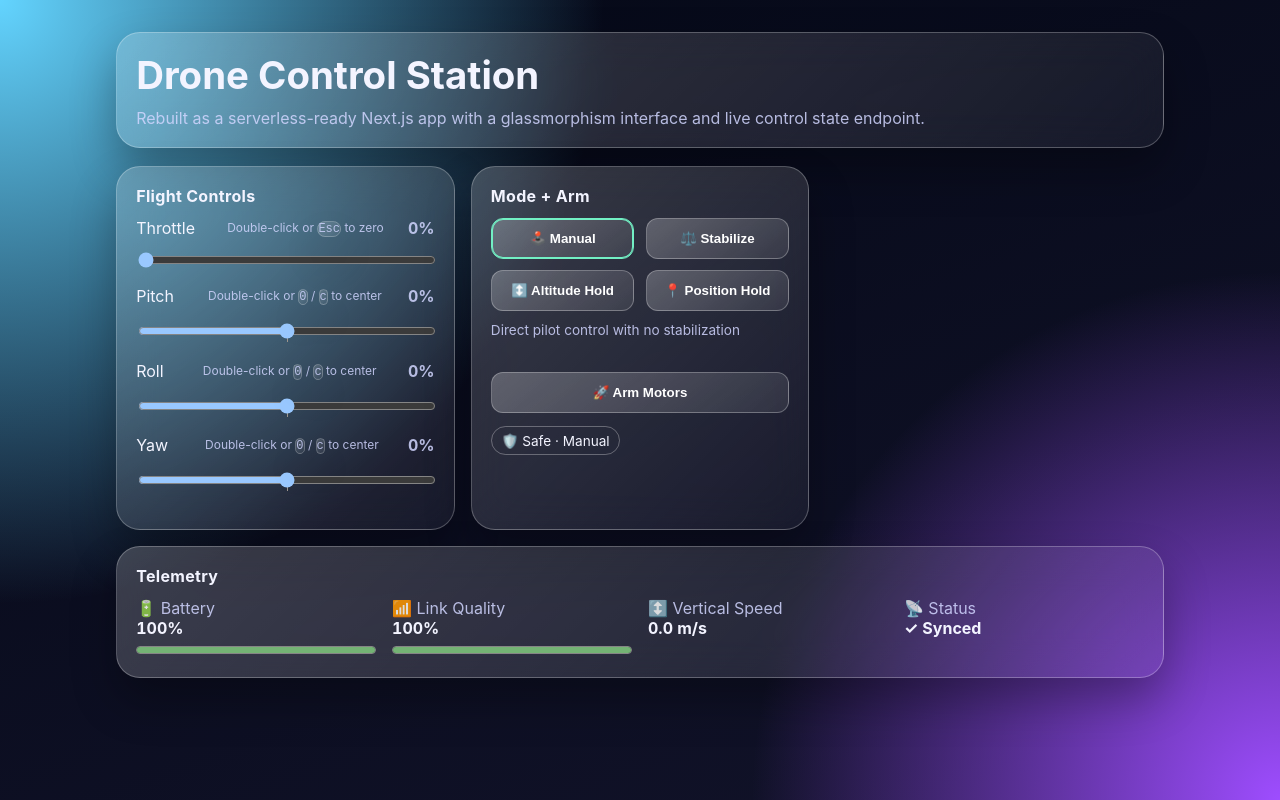
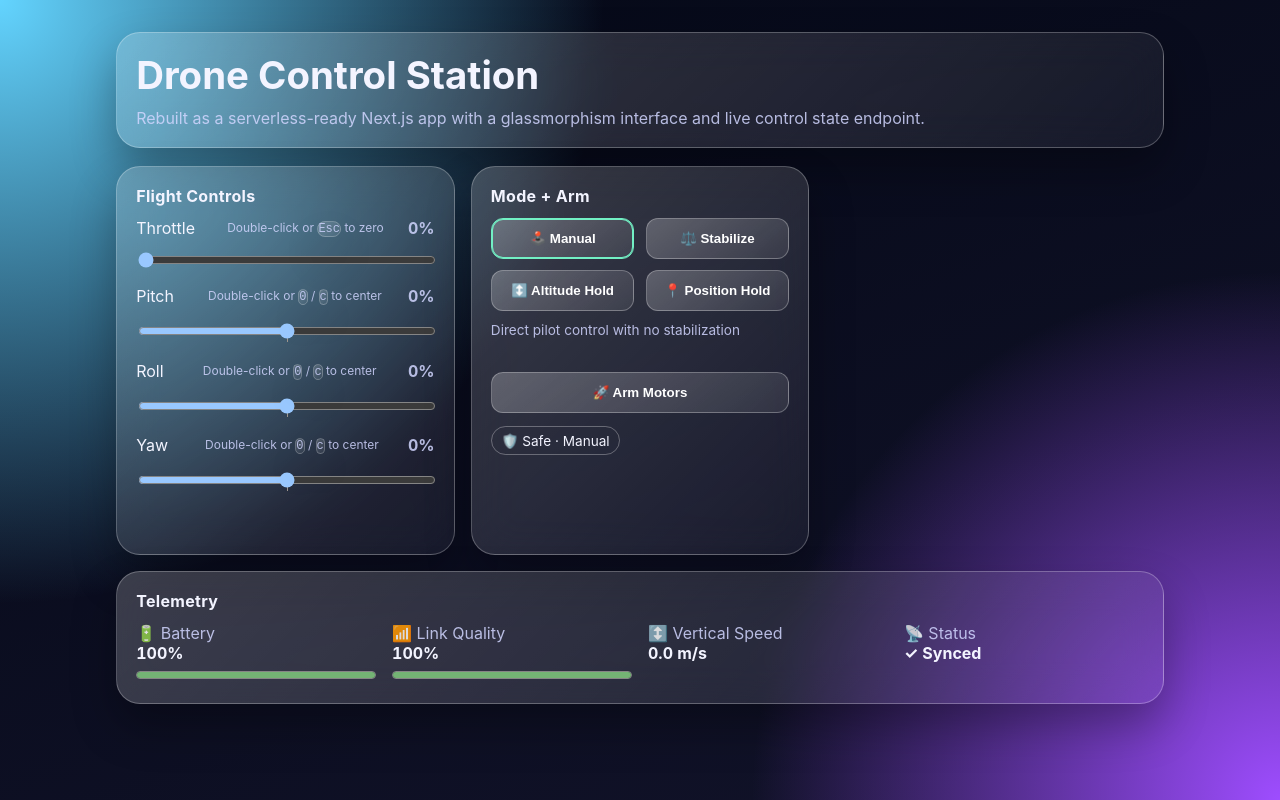
Before and after one commit to dhruvhaldar/DroneFlask, a Next.js app: page / in a window 1280 px wide. Built offline with nearby package versions, Linux system fonts and the light colour scheme.

Commit message:
Fix layout shift when Arm/Disarm confirmation appears
Co-authored-by: dhruvhaldar <29486085+dhruvhaldar@users.noreply.github.com>

```diff
--- a/app/components/control-panel.tsx
+++ b/app/components/control-panel.tsx
@@ -205,8 +205,9 @@ export function ControlPanel() {
 
         <span className="status-pill" aria-live="polite">{state.armed ? <><span aria-hidden="true">🚨</span> Armed</> : <><span aria-hidden="true">🛡️</span> Safe</>} · {state.mode}</span>
 
+        <div style={{ minHeight: "4.25rem", marginTop: "0.75rem" }}>
           {confirmAction && (
-          <div id="confirm-alert" role="alert" style={{ marginTop: "0.75rem" }}>
+            <div id="confirm-alert" role="alert">
               <p className="subtle" style={{ fontSize: "0.85rem", color: "#ff8c8c" }}>
                 {confirmAction === "arm"
                   ? "WARNING: Propellers will spin up. Ensure area is clear. Click again to confirm."
@@ -217,6 +218,7 @@ export function ControlPanel() {
               </p>
             </div>
           )}
+        </div>
       </section>
 
       <section className="glass panel" style={{ gridColumn: "1 / -1" }}>
```
Lines whose indentation alone changed are shown as unchanged.
